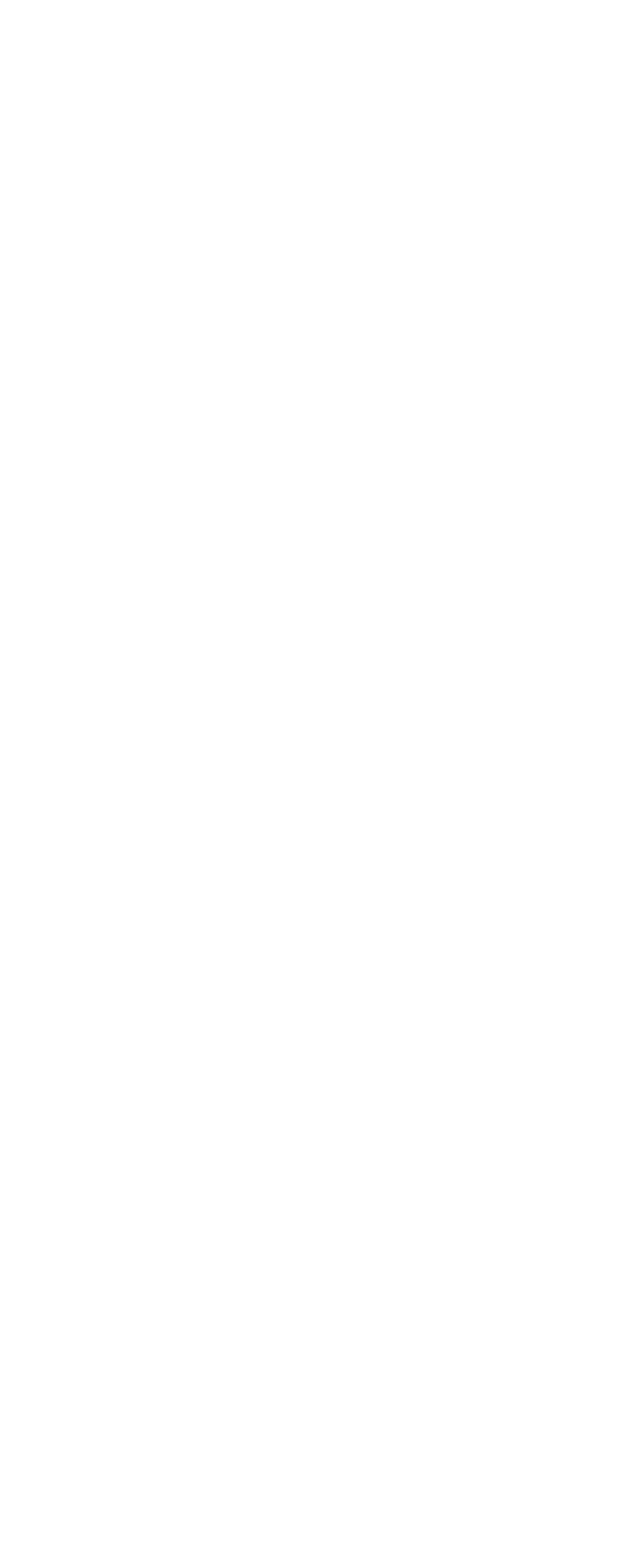
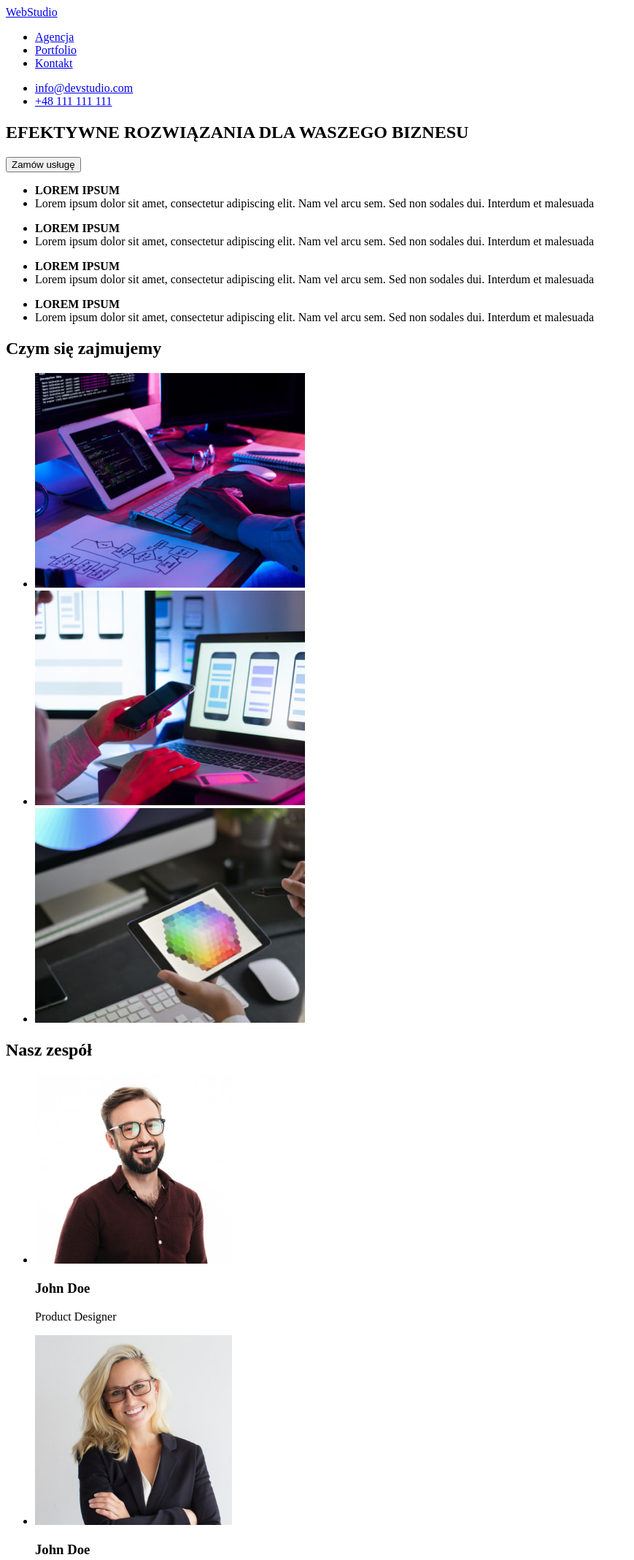
Before and after one commit to TobeGness/goit-markup-hw-01, a plain HTML site: page index.html in a window 1280 px wide. Shown: the top 2137 px of the page at 73% size, without its empty margins (0-869 px from the left). Before the commit the page ends 800 px from the top, so only its background shows below. Drawn offline with Linux system fonts and the light colour scheme.

Commit message:
full-homework-number-one

```diff
--- a/index.html
+++ b/index.html
@@ -1,7 +1,145 @@
 <!DOCTYPE html>
-<html>
+<html lang="pl">
   <head>
     <meta charset="UTF-8" />
+    <meta http-equiv="X-UA-Compatible" content="IE=edge" />
+    <meta name="viewport" content="width=device-width, initial-scale=1.0" />
+    <title>WebStudio</title>
   </head>
-  <body></body>
+  <body>
+    <header>
+      <a href="index.html">WebStudio</a>
+      <nav>
+        <ul>
+          <li><a href="#">Agencja</a></li>
+          <li><a href="#">Portfolio</a></li>
+          <li><a href="#">Kontakt</a></li>
+        </ul>
+      </nav>
+      <ul>
+        <li><a href="mailto:info@devstudio.com">info@devstudio.com</a></li>
+        <li><a href="tel:+48111111111">+48 111 111 111</a></li>
+      </ul>
+    </header>
+
+    <main>
+      <section>
+        <h1>EFEKTYWNE ROZWIĄZANIA DLA WASZEGO BIZNESU</h1>
+        <button type="button">Zamów usługę</button>
+      </section>
+      <div>
+        <ul>
+          <li><b>LOREM IPSUM</b></li>
+          <li>
+            Lorem ipsum dolor sit amet, consectetur adipiscing elit. Nam vel
+            arcu sem. Sed non sodales dui. Interdum et malesuada
+          </li>
+        </ul>
+        <ul>
+          <li><b>LOREM IPSUM</b></li>
+          <li>
+            Lorem ipsum dolor sit amet, consectetur adipiscing elit. Nam vel
+            arcu sem. Sed non sodales dui. Interdum et malesuada
+          </li>
+        </ul>
+        <ul>
+          <li><b>LOREM IPSUM</b></li>
+          <li>
+            Lorem ipsum dolor sit amet, consectetur adipiscing elit. Nam vel
+            arcu sem. Sed non sodales dui. Interdum et malesuada
+          </li>
+        </ul>
+        <ul>
+          <li><b>LOREM IPSUM</b></li>
+          <li>
+            Lorem ipsum dolor sit amet, consectetur adipiscing elit. Nam vel
+            arcu sem. Sed non sodales dui. Interdum et malesuada
+          </li>
+        </ul>
+      </div>
+      <div>
+        <h2>Czym się zajmujemy</h2>
+        <ul>
+          <li>
+            <img
+              src="images/zajm1.jpg"
+              alt="dłonie wciskające przyciski na klawiaturze komputerowej na stanowisku biurowym"
+            />
+          </li>
+          <li>
+            <img
+              src="images/zajm2.jpg"
+              alt="dwie dłonie, jedna trzyma telefon, druga położona na panelu dotykowym laptopa"
+            />
+          </li>
+          <li>
+            <img
+              src="images/zajm3.jpg"
+              alt="dwie dłonie, jedna trzyma tableta, druga rysik"
+            />
+          </li>
+        </ul>
+      </div>
+      <section>
+        <h2>Nasz zespół</h2>
+        <ul>
+          <li>
+            <img
+              src="images/zespol1.jpg"
+              alt="Zdjęcie John Doe Product Designer"
+              width="270"
+              height="260"
+            />
+            <h3>John Doe</h3>
+            <p>Product Designer</p>
+          </li>
+          <li>
+            <img
+              src="images/zespol2.jpg"
+              alt="Zdjęcie John Doe Frontend Developer"
+              width="270"
+              height="260"
+            />
+            <h3>John Doe</h3>
+            <p>Product Designer</p>
+          </li>
+          <li>
+            <img
+              src="images/zespol3.jpg"
+              alt="Zdjęcie John Doe Marketing"
+              width="270"
+              height="260"
+            />
+            <h3>John Doe</h3>
+            <p>Product Designer</p>
+          </li>
+          <li>
+            <img
+              src="images/zespol4.jpg"
+              alt="Zdjęcie John Doe UI Designer"
+              width="270"
+              height="260"
+            />
+            <h3>John Doe</h3>
+            <p>Product Designer</p>
+          </li>
+        </ul>
+      </section>
+    </main>
+
+    <footer>
+      <address>
+        <ul>
+          <li><a href="index.html">WebStudio</a></li>
+          <li>
+            <a href="https://goo.gl/maps/fKHd9tgFYgY7uJZK6" target="_blank"
+              >m. Warszawa, Aleje Jerozolimskie 21</a
+            >
+          </li>
+          <li><a href="mailto:info@devstudio.com">info@devstudio.com</a></li>
+          <li><a href="tel:+48111111111">+48 111 111 111</a></li>
+        </ul>
+      </address>
+    </footer>
+  </body>
 </html>
--- a/prettier.json
+++ b/prettier.json
@@ -0,0 +1,6 @@
+{
+  "trailingComma": "es5",
+  "tabWidth": 4,
+  "semi": false,
+  "singleQuote": true
+}
```
Also changed, not shown: images/zajm1.jpg (added), images/zajm2.jpg (added), images/zajm3.jpg (added), images/zespol1.jpg (added), images/zespol2.jpg (added), images/zespol3.jpg (added), images/zespol4.jpg (added), 1 other file.
